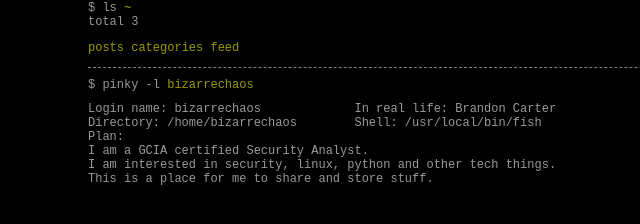
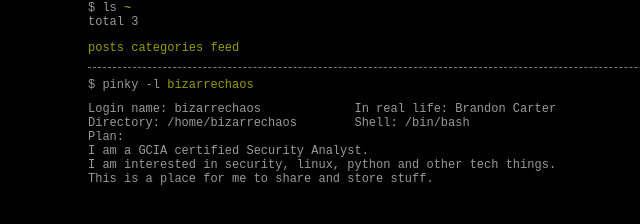
Before and after one commit to bizarrechaos/bizarrechaos.github.io, a Jekyll site: the page built from index.md, in a window 1280 px wide. Shown: the part 175-399 px from the top of the page, without its empty margins (177-817 px from the left). Built offline with Jekyll 4.4.1, drawn with Linux system fonts in a browser that asks for light colours.

Commit message:
Update index.md

```diff
--- a/index.md
+++ b/index.md
@@ -4,7 +4,7 @@ layout: default
 <p>$ pinky -l <span class="string">{{ site.nick  }}</span></p>
 <p>
 Login name: {{ site.nick }}&nbsp;&nbsp;&nbsp;&nbsp;&nbsp;&nbsp;&nbsp;&nbsp;&nbsp;&nbsp;&nbsp;&nbsp;&nbsp;In real life: Brandon Carter<br />
-Directory: /home/{{ site.nick }}&nbsp;&nbsp;&nbsp;&nbsp;&nbsp;&nbsp;&nbsp;&nbsp;Shell: /usr/local/bin/fish<br />
+Directory: /home/{{ site.nick }}&nbsp;&nbsp;&nbsp;&nbsp;&nbsp;&nbsp;&nbsp;&nbsp;Shell: /bin/bash<br />
 Plan:<br />
 I am a GCIA certified Security Analyst.<br />
 I am interested in security, linux, python and other tech things.<br />
```
